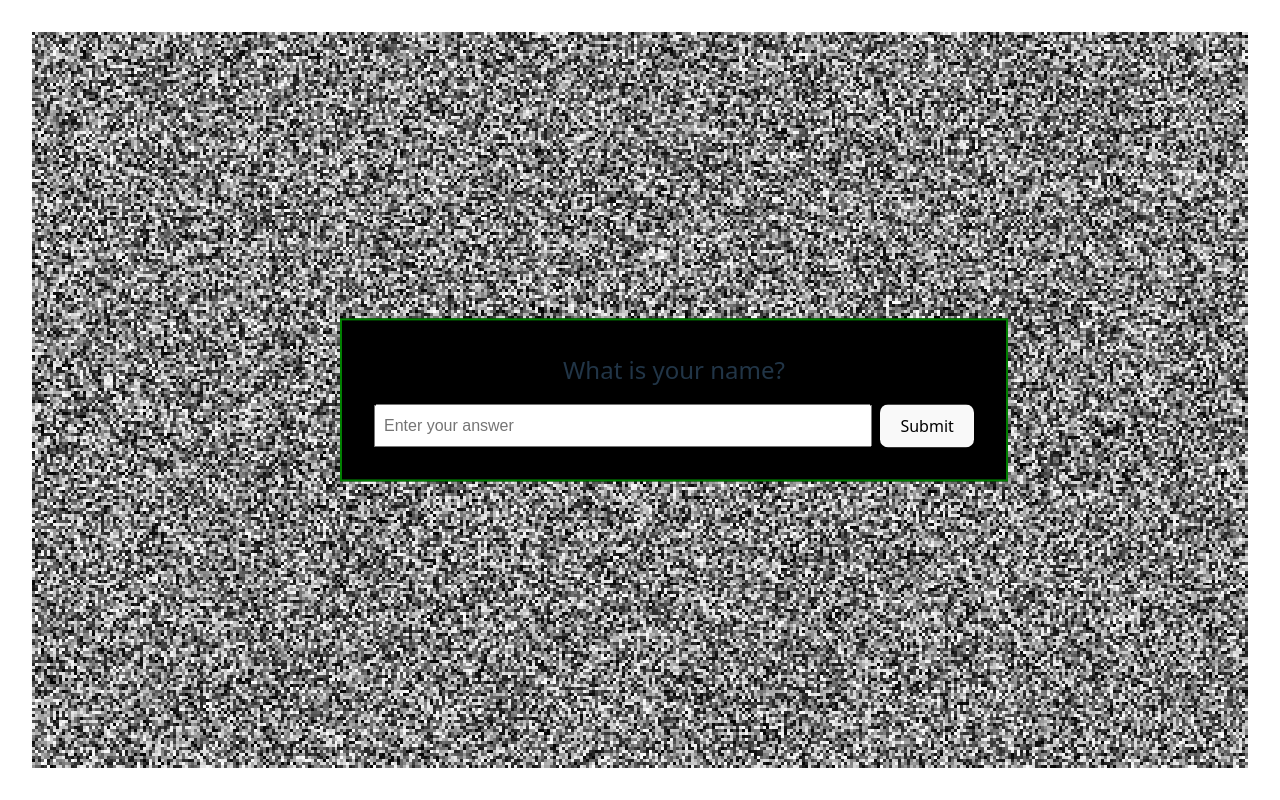
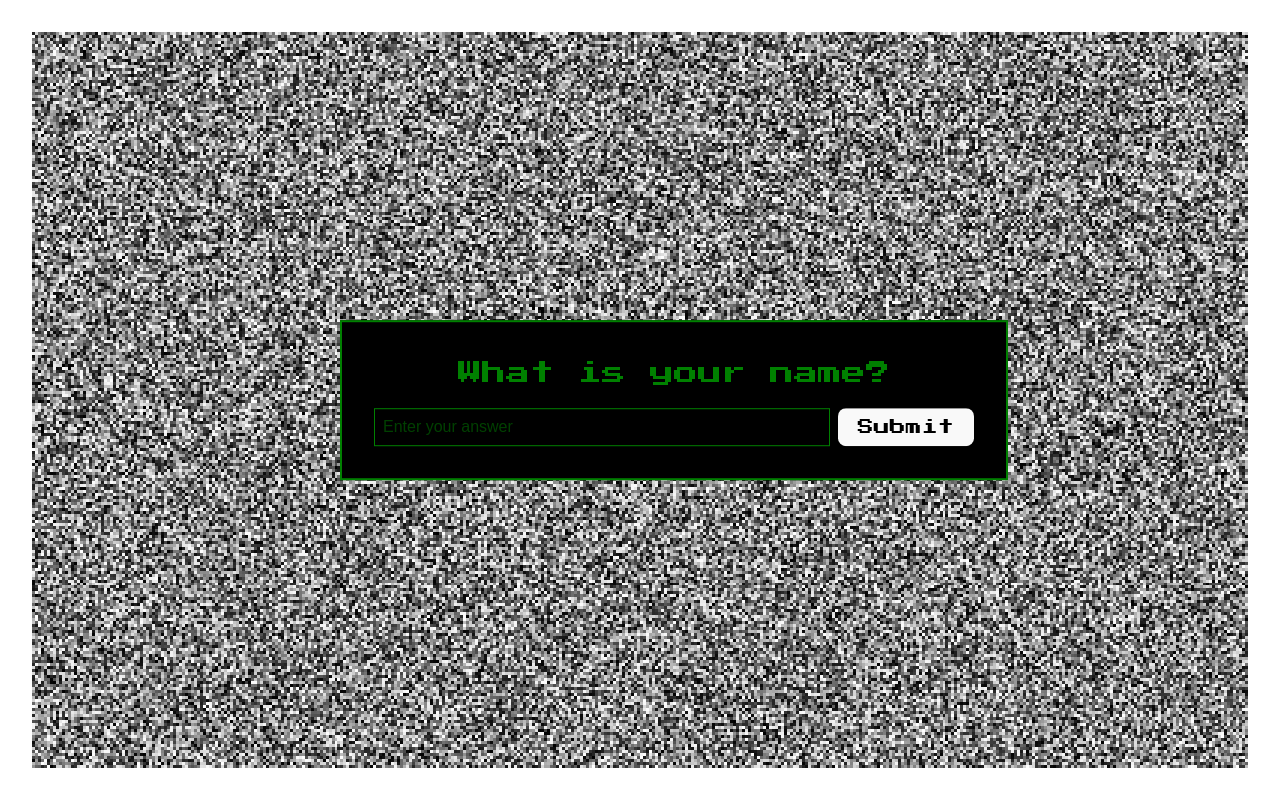
Before and after one commit to Code-Conjurer/halloween-party-game, a React (Vite) app: page / in a window 1280 px wide. Built offline with nearby package versions, Linux system fonts and the light colour scheme.

Commit message:
added pixel font

```diff
--- a/index.html
+++ b/index.html
@@ -4,6 +4,9 @@
     <meta charset="UTF-8" />
     <link rel="icon" type="image/svg+xml" href="/vite.svg" />
     <meta name="viewport" content="width=device-width, initial-scale=1.0" />
+    <link rel="preconnect" href="https://fonts.googleapis.com">
+    <link rel="preconnect" href="https://fonts.gstatic.com" crossorigin>
+    <link href="https://fonts.googleapis.com/css2?family=Press+Start+2P&display=swap" rel="stylesheet">
     <title>halloween-party-game</title>
   </head>
   <body>
--- a/src/components/QuestionDisplay.module.scss
+++ b/src/components/QuestionDisplay.module.scss
@@ -9,6 +9,7 @@
   background-color: black;
   border: 2px solid $border-color;
   padding: 2rem;
+  color: $border-color;
 }
 
 .textDisplay {
@@ -28,4 +29,16 @@
   flex: 1;
   padding: 0.5rem;
   font-size: 1rem;
+  background-color: black;
+  border: 1px solid $border-color;
+  color: $border-color;
+
+  &:focus {
+    outline: 2px solid $border-color;
+    outline-offset: 2px;
+  }
+
+  &::placeholder {
+    color: rgba($border-color, 0.5);
+  }
 }
--- a/src/index.css
+++ b/src/index.css
@@ -1,6 +1,6 @@
 :root {
-  font-family: system-ui, Avenir, Helvetica, Arial, sans-serif;
-  line-height: 1.5;
+  font-family: "Press Start 2P", system-ui, monospace;
+  line-height: 1.6;
   font-weight: 400;
 
   color-scheme: light dark;
@@ -8,9 +8,8 @@
   background-color: #242424;
 
   font-synthesis: none;
-  text-rendering: optimizeLegibility;
-  -webkit-font-smoothing: antialiased;
-  -moz-osx-font-smoothing: grayscale;
+  image-rendering: pixelated;
+  image-rendering: crisp-edges;
 }
 
 a {
```
